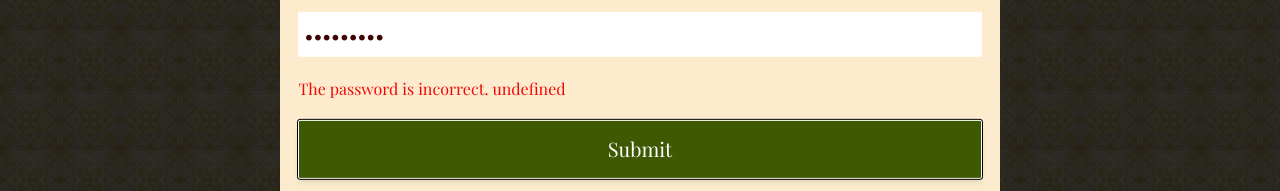
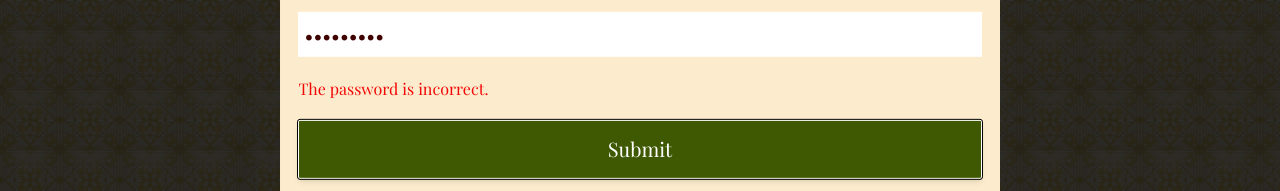
Before and after one commit to davinaleong/proj-recipe-app, a Next.js app: page / in a window 1280 px wide. Both pictures are taken after typing "Sample123" into the empty fields and a click on the button "Submit". Shown: the part 330-521 px from the top of the page. Built offline with nearby package versions, Linux system fonts and the light colour scheme; no server answers.

Commit message:
Remove password debug

```diff
--- a/src/app/components/dialogs/fulfillmentDialog.tsx
+++ b/src/app/components/dialogs/fulfillmentDialog.tsx
@@ -26,11 +26,7 @@ export default function FulfillmentDialog({
     } else {
       setIsFulfilled(false)
       const thisMessage = message ? message : "The password is incorrect."
-      setError(
-        <p className="text-ibRed-500 text-sm">
-          {thisMessage} {NEXT_PUBLIC_PASSWORD}
-        </p>
-      )
+      setError(<p className="text-ibRed-500 text-sm">{thisMessage}</p>)
     }
   }
 
```
